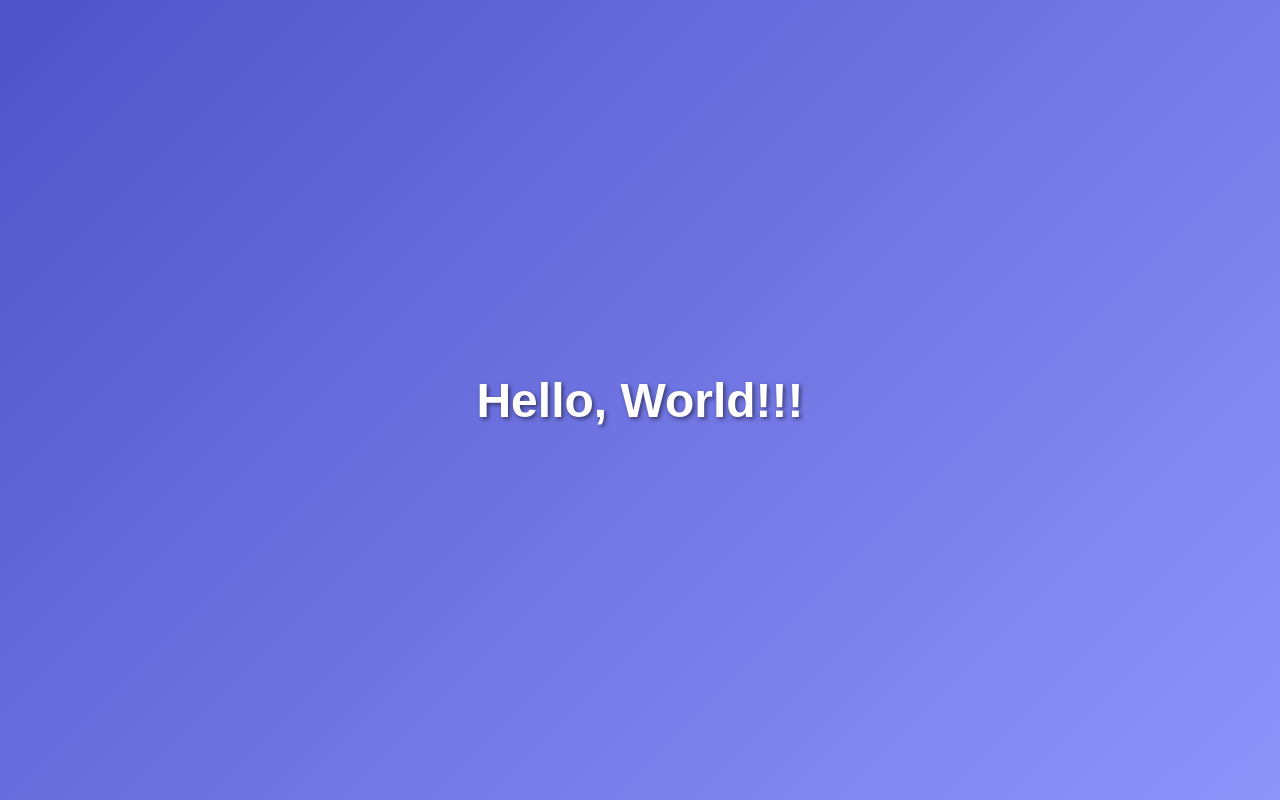
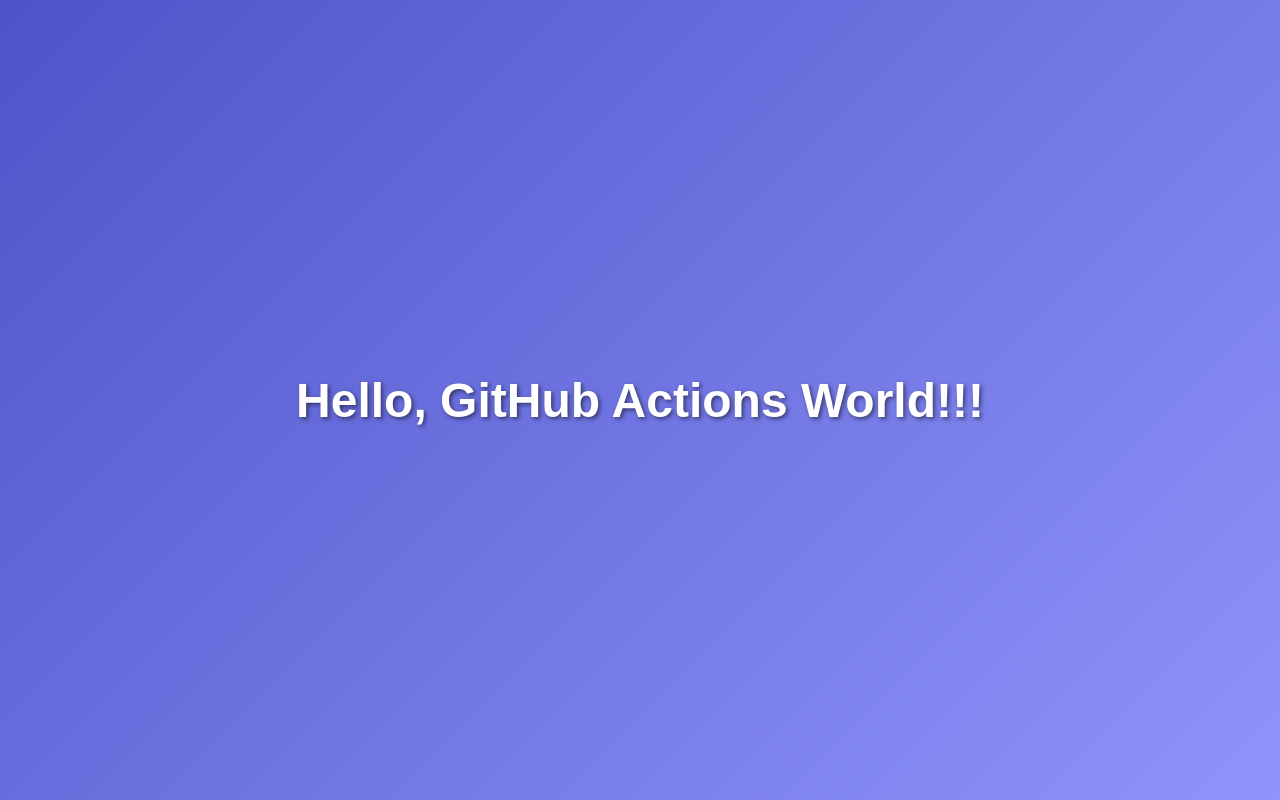
Before and after one commit to saurabh-jadhav-09/hello-world-aws, a plain HTML site: page index.html in a window 1280 px wide. Drawn offline with Linux system fonts and the light colour scheme.

Commit message:
Update index.html
git hub actions

```diff
--- a/index.html
+++ b/index.html
@@ -24,6 +24,6 @@
     </style>
 </head>
 <body>
-    <h1>Hello, World!!!</h1>
+    <h1>Hello, GitHub Actions World!!!</h1>
 </body>
 </html>
```
